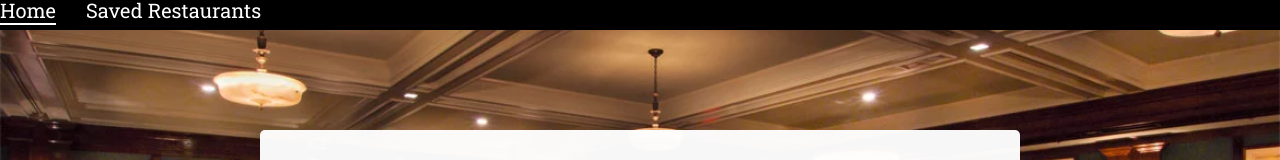
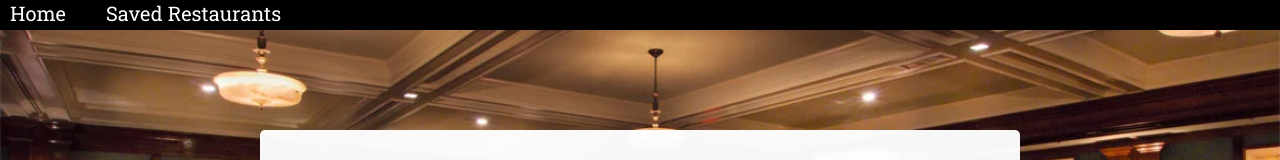
Before and after one commit to Suneski/tiy-final-project, a React (Create React App) app in the folder react-ui/: page / in a window 1280 px wide. Shown: the top 160 px of the page. Built offline with nearby package versions, Linux system fonts and the light colour scheme.

Commit message:
updated css

```diff
--- a/react-ui/src/RestaurantQuery.js
+++ b/react-ui/src/RestaurantQuery.js
@@ -59,7 +59,8 @@ class RestaurantQuery extends React.Component {
   }
 
   sortResults(evt) {
-    console.log(evt.target.value);
+    console.log(this.state.queries.sortResults);
+
     store.dispatch({ type: 'SORT_RESULTS', value: evt.target.value });
     this.summonTheData();
 
--- a/react-ui/src/style/App.css
+++ b/react-ui/src/style/App.css
@@ -1,7 +1,8 @@
 @import url("https://fonts.googleapis.com/css?family=Roboto+Slab");
 nav li {
   float: left;
-  margin-right: 30px; }
+  margin: 0 30px 0 10px;
+  padding-top: 3px; }
 
 .container {
   clear: both; }
@@ -18,7 +19,6 @@ nav li {
 
 nav {
   height: 30px;
-  padding-top: 100px;
   background-color: black; }
 
 .not-found {
--- a/react-ui/src/style/scss/App.scss
+++ b/react-ui/src/style/scss/App.scss
@@ -2,7 +2,8 @@
 
 nav li {
 	float: left;
-	margin-right: 30px;
+	margin: 0 30px 0 10px;
+	padding-top: 3px;
 }
 
 .container {
@@ -27,7 +28,6 @@ nav li {
 
 nav {
 	height: 30px;
-	padding-top: 100px;
 	background-color: black;
 }
 
```
